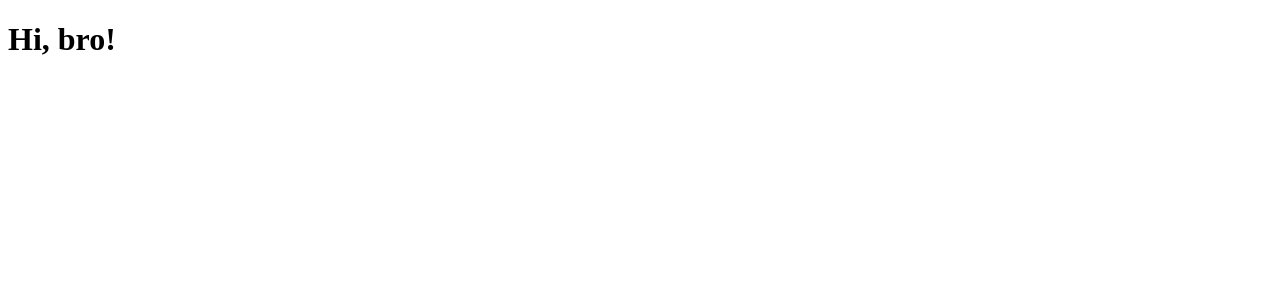
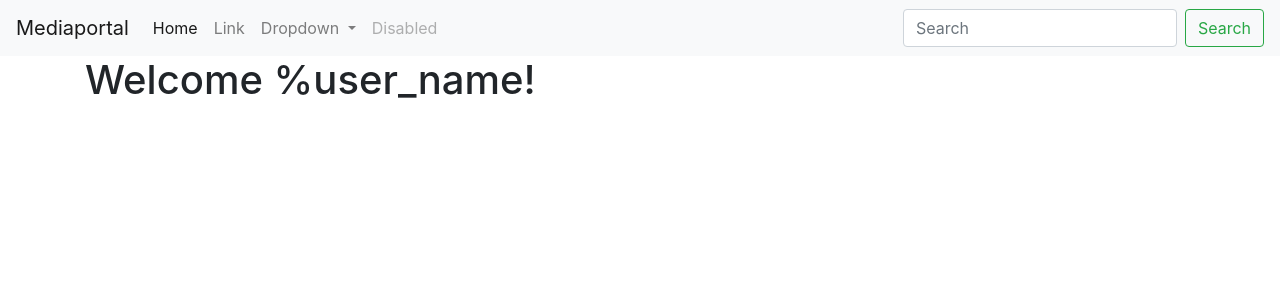
Before and after one commit to MyodsOnline/m_portal, a Django app: page / in a window 1280 px wide. Before the commit the part shown is almost empty. Shown: the top 300 px of the page. Run offline with Django 4.2, Linux system fonts and the light colour scheme.

Commit message:
start project files

```diff
--- a/m_portal/urls.py
+++ b/m_portal/urls.py
@@ -13,10 +13,16 @@ Including another URLconf
     1. Import the include() function: from django.urls import include, path
     2. Add a URL to urlpatterns:  path('blog/', include('blog.urls'))
 """
+from django.conf.urls.static import static
 from django.contrib import admin
 from django.urls import path, include
+
+from m_portal import settings
 
 urlpatterns = [
     path('admin/', admin.site.urls),
     path('', include('polls.urls'), name='polls'),
 ]
+
+if settings.DEBUG:
+    urlpatterns += static(settings.MEDIA_URL, document_root=settings.MEDIA_ROOT)
--- a/polls/templates/base.html
+++ b/polls/templates/base.html
@@ -2,9 +2,56 @@
 <html lang="en">
 <head>
     <meta charset="UTF-8">
-    <title>Hi, bro!</title>
+    <title>{{ title }}</title>
+
+    <link rel="stylesheet" href="https://cdn.jsdelivr.net/npm/bootstrap@4.6.1/dist/css/bootstrap.min.css" integrity="sha384-zCbKRCUGaJDkqS1kPbPd7TveP5iyJE0EjAuZQTgFLD2ylzuqKfdKlfG/eSrtxUkn" crossorigin="anonymous">
 </head>
 <body>
-<h1>Hi, bro!</h1>
+<nav class="navbar navbar-expand-lg navbar-light bg-light">
+  <a class="navbar-brand" href="#">{{ title }}</a>
+  <button class="navbar-toggler" type="button" data-toggle="collapse" data-target="#navbarSupportedContent" aria-controls="navbarSupportedContent" aria-expanded="false" aria-label="Toggle navigation">
+    <span class="navbar-toggler-icon"></span>
+  </button>
+
+  <div class="collapse navbar-collapse" id="navbarSupportedContent">
+    <ul class="navbar-nav mr-auto">
+      <li class="nav-item active">
+        <a class="nav-link" href="#">Home <span class="sr-only">(current)</span></a>
+      </li>
+      <li class="nav-item">
+        <a class="nav-link" href="#">Link</a>
+      </li>
+      <li class="nav-item dropdown">
+        <a class="nav-link dropdown-toggle" href="#" id="navbarDropdown" role="button" data-toggle="dropdown" aria-expanded="false">
+          Dropdown
+        </a>
+        <div class="dropdown-menu" aria-labelledby="navbarDropdown">
+          <a class="dropdown-item" href="#">Action</a>
+          <a class="dropdown-item" href="#">Another action</a>
+          <div class="dropdown-divider"></div>
+          <a class="dropdown-item" href="#">Something else here</a>
+        </div>
+      </li>
+      <li class="nav-item">
+        <a class="nav-link disabled">Disabled</a>
+      </li>
+    </ul>
+    <form class="form-inline my-2 my-lg-0">
+      <input class="form-control mr-sm-2" type="search" placeholder="Search" aria-label="Search">
+      <button class="btn btn-outline-success my-2 my-sm-0" type="submit">Search</button>
+    </form>
+  </div>
+</nav>
+<div class="container">
+    <h1>{{ greeting }}</h1>
+</div>
+
+
+
+
+
+<script src="https://cdn.jsdelivr.net/npm/jquery@3.5.1/dist/jquery.slim.min.js" integrity="sha384-DfXdz2htPH0lsSSs5nCTpuj/zy4C+OGpamoFVy38MVBnE+IbbVYUew+OrCXaRkfj" crossorigin="anonymous"></script>
+<script src="https://cdn.jsdelivr.net/npm/bootstrap@4.6.1/dist/js/bootstrap.bundle.min.js" integrity="sha384-fQybjgWLrvvRgtW6bFlB7jaZrFsaBXjsOMm/tB9LTS58ONXgqbR9W8oWht/amnpF" crossorigin="anonymous"></script>
+
 </body>
 </html>
--- /dev/null
+++ b/polls/templates/index.html
@@ -0,0 +1 @@
+{% extends 'base.html' %}
--- a/polls/views.py
+++ b/polls/views.py
@@ -3,6 +3,7 @@ from django.shortcuts import render, HttpResponse
 
 def main(request):
     context = {
-        'title': 'Mediaportal'
+        'title': 'Mediaportal',
+        'greeting': 'Welcome %user_name!'
     }
-    return render(request, 'base.html', context)
+    return render(request, 'index.html', context)
```
